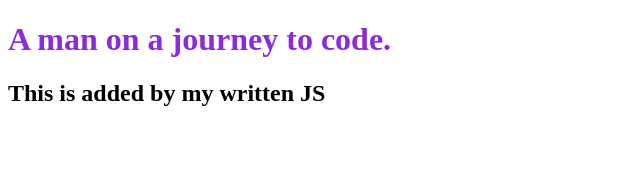
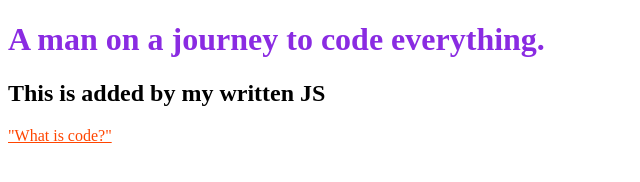
Before and after one commit to jpstorrie/My-Personal-Website, a plain HTML site: page index.html in a window 1280 px wide. Shown: the whole page, without its empty margins (0-640 px from the left). Drawn offline with Linux system fonts and the light colour scheme.

Commit message:
added code link

```diff
--- a/index.html
+++ b/index.html
@@ -5,7 +5,8 @@
         <title>Josiah's Personal Website</title>
     </head>
     <body>
-        <h1>A man on a journey to code.</h1>
+        <h1>A man on a journey to code everything.</h1>
         <script src="script.js"></script>
+        <a class="link" href="https://grasshopper.app/why-coding/"  target="_blank">"What is code?"</a>
     </body>
 </html>
--- a/script.js
+++ b/script.js
@@ -1,3 +1,6 @@
 const h2 = document.createElement(`h2`);
 h2.textContent = `This is added by my written JS`;
 document.querySelector(`body`).appendChild(h2);
+
+
+addEventListener
--- a/style.css
+++ b/style.css
@@ -1,3 +1,6 @@
 h1 {
    color: #8a2be2;
 }
+a.link {
+    color: orangered;
+}
```
